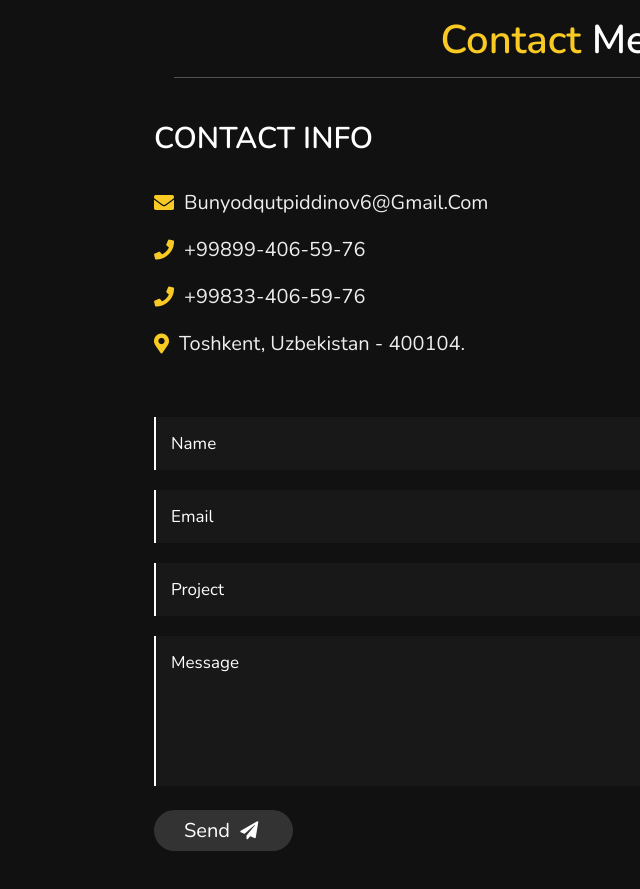
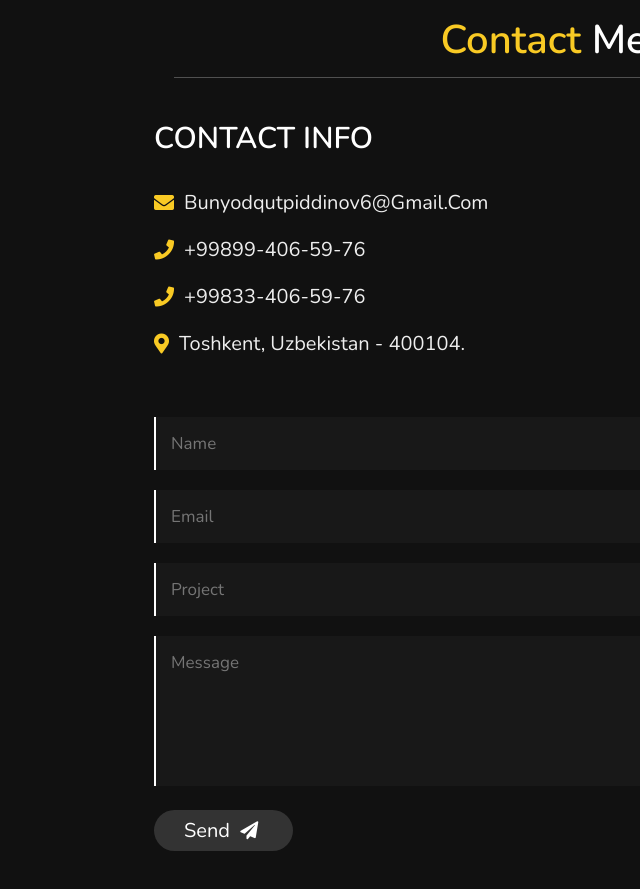
Before and after one commit to bunyoddev/bunyoddev.github.io, a plain HTML site: page index.html in a window 1280 px wide. Shown: the part 1984-2873 px from the top of the page, without its empty margins (286-926 px from the left). Drawn offline with nearby package versions, Linux system fonts and the light colour scheme.

Commit message:
portfolio

```diff
--- a/index.css
+++ b/index.css
@@ -621,11 +621,3 @@ header .navbar ul li a:hover{
       transform: rotate(360deg);
     }
   }
-
-  .box-container .box::placeholder{
-    color: #fff;
-  }
-
-  .box::placeholder{
-    color: #fff;
-  }
```
